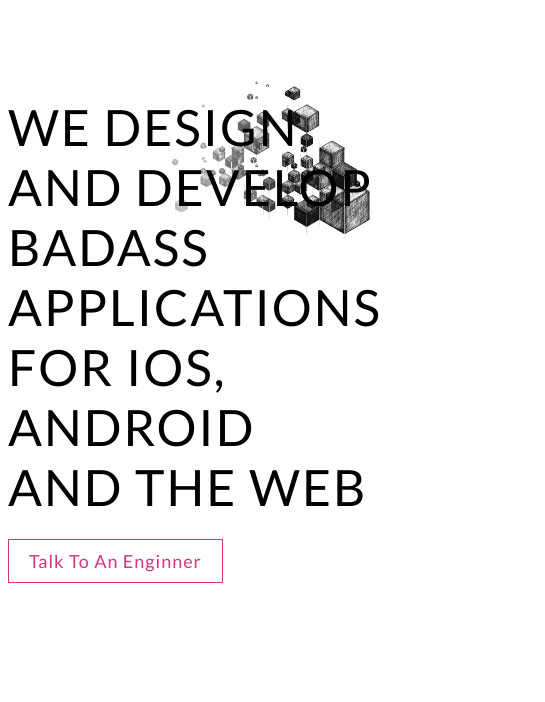
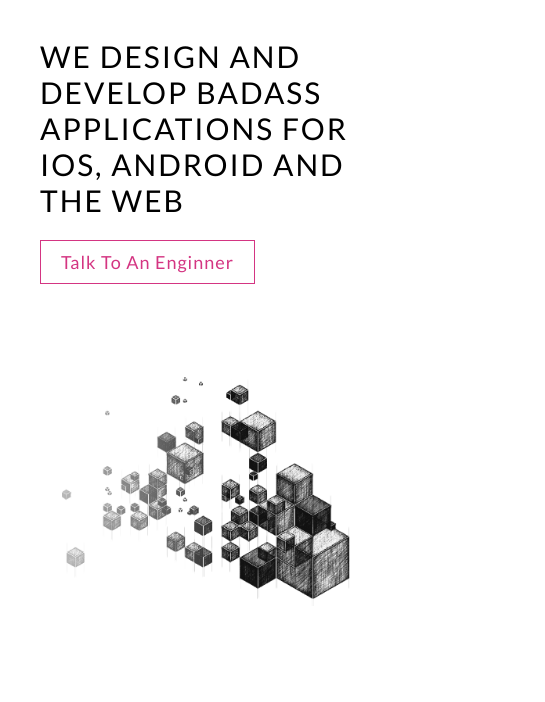
Before and after one commit to freetart/tinker-clone, a plain HTML site: page index.html in a window 390 px wide. Shown: the part 138-840 px from the top of the page, 545 px wide, since content can reach past the window. Drawn offline with nearby package versions, Linux system fonts and the light colour scheme.

Commit message:
made home page responsive

```diff
--- a/scss/abstracts/_mixins.scss
+++ b/scss/abstracts/_mixins.scss
@@ -26,3 +26,29 @@
   max-width: 1400px;
   margin: 0 auto;
 }
+
+@mixin response($breakpoint) {
+  @if ($breakpoint == xxl) {
+    @media (max-width: 1050px) {
+      @content;
+    }
+  }
+
+  @if ($breakpoint == xl) {
+    @media (max-width: 800px) {
+      @content;
+    }
+  }
+
+  @if ($breakpoint == lg) {
+    @media (max-width: 600px) {
+      @content;
+    }
+  }
+
+  @if ($breakpoint == md) {
+    @media (max-width: 500px) {
+      @content;
+    }
+  }
+}
--- a/scss/layout/_footer.scss
+++ b/scss/layout/_footer.scss
@@ -5,6 +5,7 @@
     display: flex;
     align-items: center;
     justify-content: space-evenly;
+    flex-wrap: wrap;
 
     label {
       @include textStyles();
@@ -19,6 +20,10 @@
       border: 0;
       border-bottom: 0.1rem solid color(pink);
       width: 40rem;
+
+      @include response(md) {
+        width: 30rem;
+      }
     }
 
     .newsletter-container {
@@ -36,6 +41,10 @@
     }
 
     .social-links {
+      @include response(xl) {
+        padding: 2rem 0;
+      }
+
       a {
         @include textStyles();
         color: color(black);
--- a/scss/layout/_navigation.scss
+++ b/scss/layout/_navigation.scss
@@ -16,6 +16,9 @@
   }
 
   &-links {
+    @include response(xl) {
+      display: none;
+    }
     a {
       font-size: size(sm);
       color: color(black);
--- a/scss/pages/home/_blog.scss
+++ b/scss/pages/home/_blog.scss
@@ -12,6 +12,10 @@
       @include headingStyles();
       font-size: size(xl) + 2rem;
       color: color(white);
+
+      @include response(lg) {
+        font-size: size(xl);
+      }
     }
 
     p {
@@ -19,6 +23,10 @@
       font-size: size(sm);
       width: 70%;
       color: color(white);
+
+      @include response(lg) {
+        width: 100%;
+      }
     }
   }
 }
--- a/scss/pages/home/_hero.scss
+++ b/scss/pages/home/_hero.scss
@@ -2,7 +2,6 @@
   @include maxWidth();
   @include sectionSpacing();
   position: relative;
-  height: 100vh;
 
   &-content {
     display: grid;
@@ -10,9 +9,17 @@
     align-items: center;
     justify-content: center;
 
+    @include response(xxl) {
+      grid-template-columns: 1fr;
+    }
+
     h1 {
       @include headingStyles();
       font-size: size(xl) + 2rem;
+
+      @include response(md) {
+        font-size: size(xl);
+      }
     }
   }
 
@@ -21,5 +28,10 @@
     position: absolute;
     top: 10%;
     left: 35%;
+
+    @include response(xxl) {
+      position: static;
+      margin-top: 10rem;
+    }
   }
 }
--- a/scss/pages/home/_project.scss
+++ b/scss/pages/home/_project.scss
@@ -8,7 +8,17 @@
     align-items: center;
     gap: 2rem;
 
+    @include response(xxl) {
+      grid-template-columns: 1fr;
+      padding: 0 2rem;
+    }
+
     &-info {
+      @include response(xxl) {
+        order: -1;
+        padding: 0 2rem;
+      }
+
       img {
         width: 5rem;
       }
@@ -33,6 +43,10 @@
         display: flex;
         justify-content: flex-end;
 
+        @include response(xxl) {
+          justify-content: flex-start;
+        }
+
         img {
           width: 20rem;
         }
--- a/scss/pages/home/_quote.scss
+++ b/scss/pages/home/_quote.scss
@@ -8,6 +8,10 @@
     grid-template-columns: repeat(2, 1fr);
     align-items: center;
     gap: 2rem;
+
+    @include response(lg) {
+      grid-template-columns: 1fr;
+    }
 
     &-info {
       h2 {
--- a/scss/pages/home/_services.scss
+++ b/scss/pages/home/_services.scss
@@ -6,6 +6,13 @@
     display: grid;
     grid-template-columns: repeat(2, 1fr);
     align-items: center;
+    gap: 2rem;
+
+    @include response(xxl) {
+      grid-template-columns: 1fr;
+      padding: 0 2rem;
+      padding-top: 2rem;
+    }
 
     &-info {
       h2 {
--- a/scss/pages/home/_team.scss
+++ b/scss/pages/home/_team.scss
@@ -6,14 +6,24 @@
     display: grid;
     grid-template-columns: repeat(2, 1fr);
     align-items: center;
+    gap: 2rem;
+
+    @include response(xxl) {
+      grid-template-columns: 1fr;
+    }
 
     &-imgs {
       display: flex;
       align-items: flex-end;
       justify-content: space-evenly;
+      flex-wrap: wrap;
 
       .team-content-img {
         position: relative;
+
+        @include response(md) {
+          padding: 2rem 0;
+        }
 
         span {
           position: absolute;
--- a/scss/pages/home/_testimonial.scss
+++ b/scss/pages/home/_testimonial.scss
@@ -8,9 +8,17 @@
     align-items: center;
     gap: 2rem;
 
+    @include response(xl) {
+      grid-template-columns: 1fr;
+    }
+
     &-info {
       img {
         width: 30rem;
+
+        @include response(md) {
+          width: 100%;
+        }
       }
 
       .underline {
@@ -34,6 +42,10 @@
     &-img {
       width: 80%;
       box-shadow: 0.4rem 0.4rem 1rem #f2f2f2;
+
+      @include response(xl) {
+        width: 100%;
+      }
     }
   }
 }
```
Also changed, not shown: index.html (+3 -0 lines), css/main.min.css, 1 other file.
